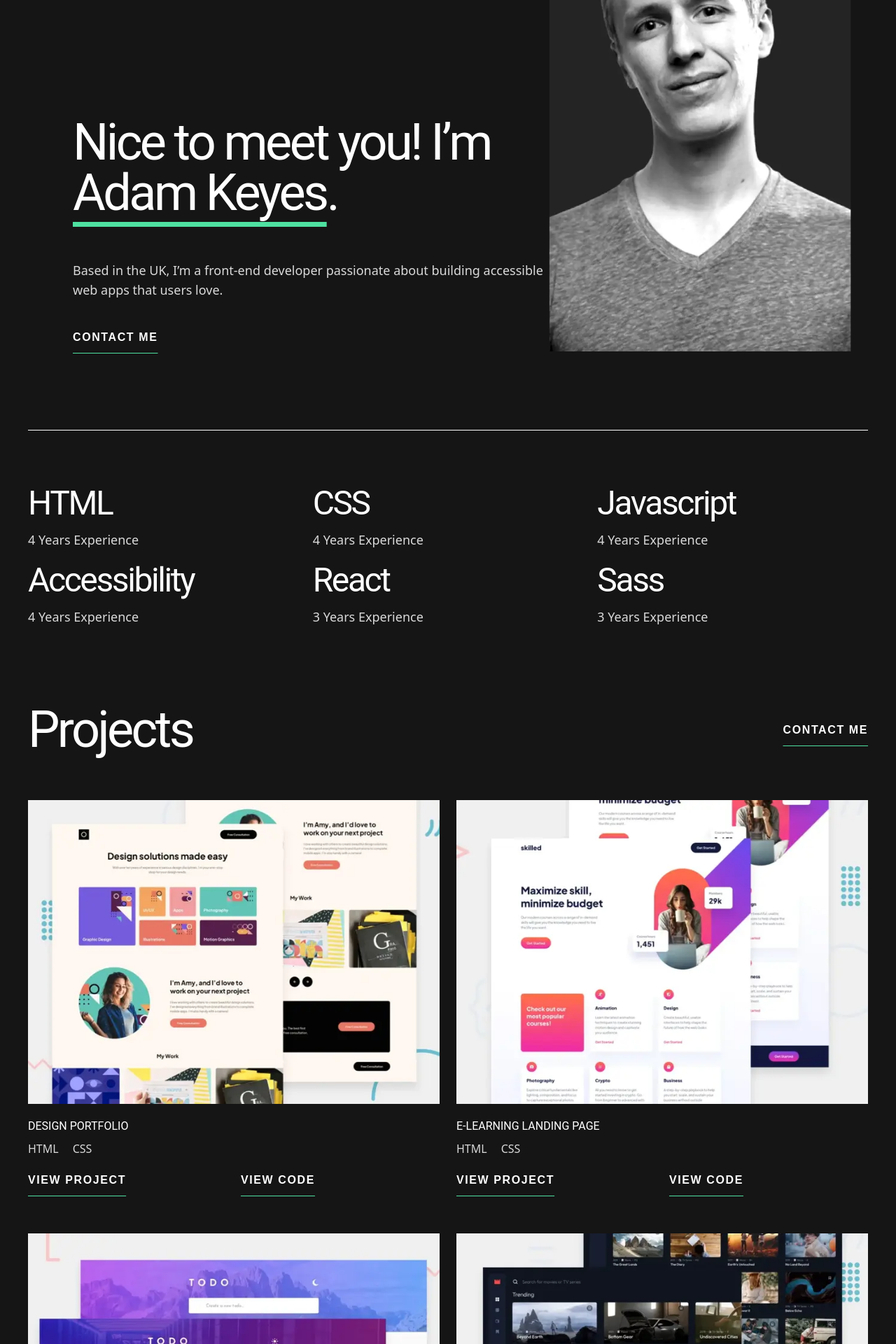
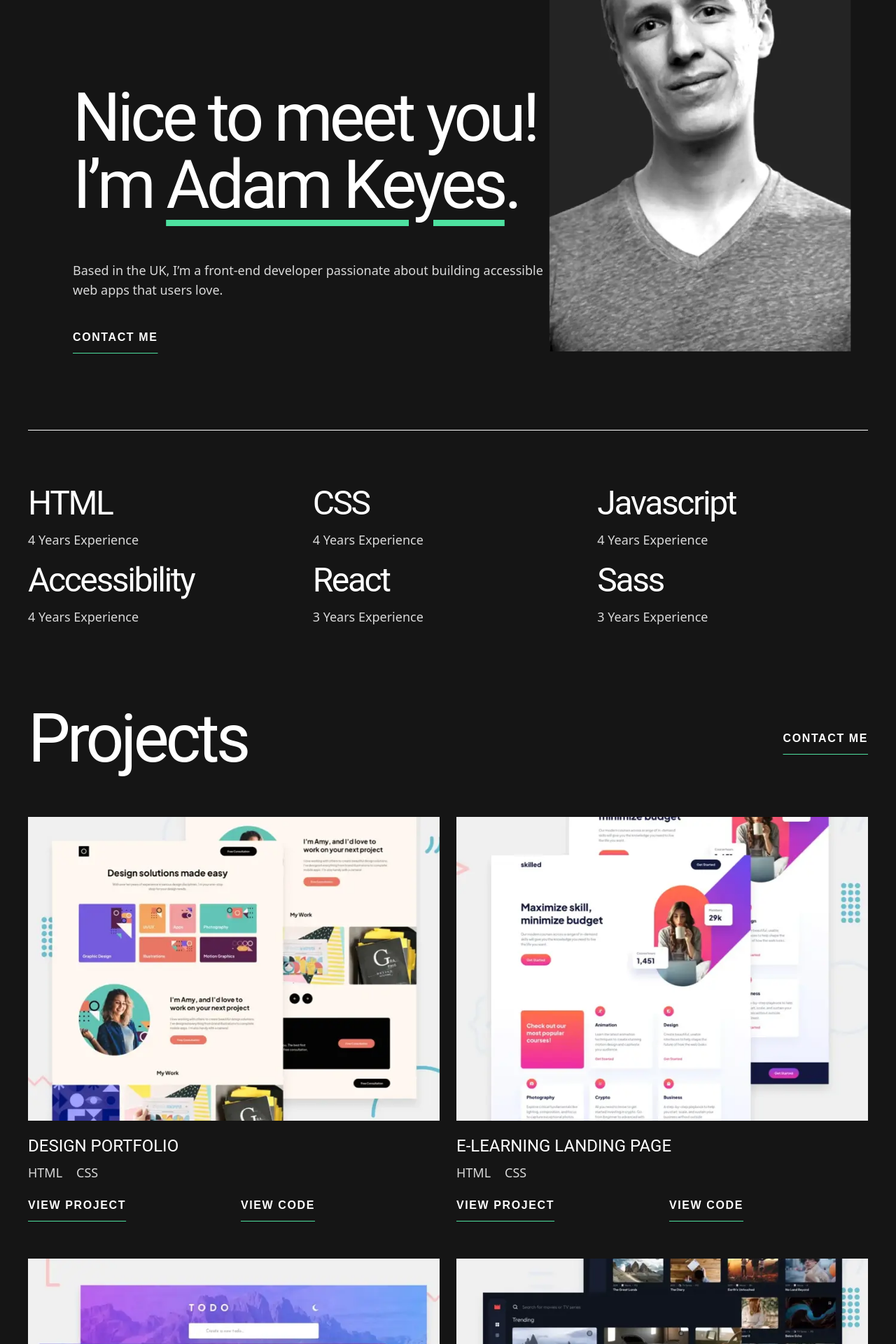
Before and after one commit to royeradames/angular-single-page-developer-portfolio, an Angular app: page / in a window 1280 px wide. Shown: the part 300-2220 px from the top of the page at 70% size. Built offline with nearby package versions, Linux system fonts and the light colour scheme.

Commit message:
add desktop styles. Mainly increasing the fonts size and white space

```diff
--- a/src/app/footer/footer.component.html
+++ b/src/app/footer/footer.component.html
@@ -1,6 +1,6 @@
-<footer id="footer" class="py-10 bg-custom-dark-grey p-5 grid gap-24">
-  <div class="justify-self-center max-w-lg">
-    <app-contact ></app-contact>
+<footer id="footer" class="py-10 bg-custom-dark-grey p-5 grid gap-24 lg:py-20 lg:px-40">
+  <div class="justify-self-center max-w-lg lg:max-w-max">
+    <app-contact></app-contact>
   </div>
 
   <div class="border-t border-solid border-custom-white pt-10">
--- a/src/app/main/about/about.component.html
+++ b/src/app/main/about/about.component.html
@@ -3,7 +3,7 @@
     <source *ngFor="let source of userData.picture.sources" [media]="source.media" [srcset]="source.src">
     <img [alt]="userData.picture.img.src" [src]="userData.picture.img.alt">
   </picture>
-  <h1 class="font-normal font-bold text-4xl leading-40 text-center tracking-tighter md:text-7xl layout-heading md:text-start">Nice to meet you! I’m
+  <h1 class="font-normal font-bold text-4xl leading-40 text-center tracking-tighter md:text-7xl layout-heading md:text-start lg:text-8xl">Nice to meet you! I’m
     <span class="underline underline-offset-9 decoration-custom-green">Adam Keyes</span>.</h1>
   <p class="font-normal font-medium text-base leading-26 text-center md:text-lg layout-message md:text-start">Based in the UK, I’m a front-end developer passionate about building accessible web apps that users love.</p>
   <theme-button class="inline-block max-w-max self-center layout-action">CONTACT ME</theme-button>
--- a/src/app/main/contact/contact.component.html
+++ b/src/app/main/contact/contact.component.html
@@ -1,8 +1,11 @@
-<section id="contact" class="grid gap-5">
-    <h1 class="font-normal font-bold text-4xl leading-40 text-center tracking-tighter">Contact</h1>
-    <p class="font-normal font-medium text-base leading-26 text-center">I would love to hear about your project and how I could help. Please fill in the form, and I’ll get back to you
+<section id="contact" class="grid gap-5 lg:grid-cols-2 lg:gap-64">
+  <section class="grid">
+    <h1 class="font-normal font-bold text-4xl leading-40 text-center tracking-tighter md:text-7xl lg:text-8xl">Contact</h1>
+    <p class="font-normal font-medium text-base leading-26 text-center md:text-lg">I would love to hear about your project and how
+      I could help. Please fill in the form, and I’ll get back to you
       as
       soon as possible.</p>
+  </section>
   <form (ngSubmit)="onSubmit()" [formGroup]="contactForm" class="grid gap-10">
     <section class="grid gap-0.5">
       <label for="name" class="sr-only">Name</label>
--- a/src/app/main/projects/projects.component.html
+++ b/src/app/main/projects/projects.component.html
@@ -1,6 +1,6 @@
 <section class="grid gap-10 gap-y-16 gap-x-6 md:grid-cols-2" id="projects">
   <section class="flex justify-between place-items-center md:col-span-2">
-    <h1 class="font-normal font-bold text-4xl leading-40 tracking-tighter md:text-7xl">Projects</h1>
+    <h1 class="font-normal font-bold text-4xl leading-40 tracking-tighter md:text-7xl lg:text-8xl">Projects</h1>
     <theme-button>CONTACT ME</theme-button>
   </section>
 
@@ -10,8 +10,8 @@
       <img [alt]="project.picture.img.src" [src]="project.picture.img.alt">
     </picture>
     <section class="grid gap-2 col-span-2">
-      <h1 class="">{{project.title}}</h1>
-      <p class="flex gap-5"><span *ngFor="let skill of project.skills">{{skill}}</span></p>
+      <h1 class="text-2xl">{{project.title}}</h1>
+      <p class="flex gap-5 text-lg"><span *ngFor="let skill of project.skills">{{skill}}</span></p>
     </section>
     <theme-link [href]="project.url.project" target="_blank">VIEW PROJECT</theme-link>
     <theme-link [href]="project.url.code" target="_blank">VIEW CODE</theme-link>
```
